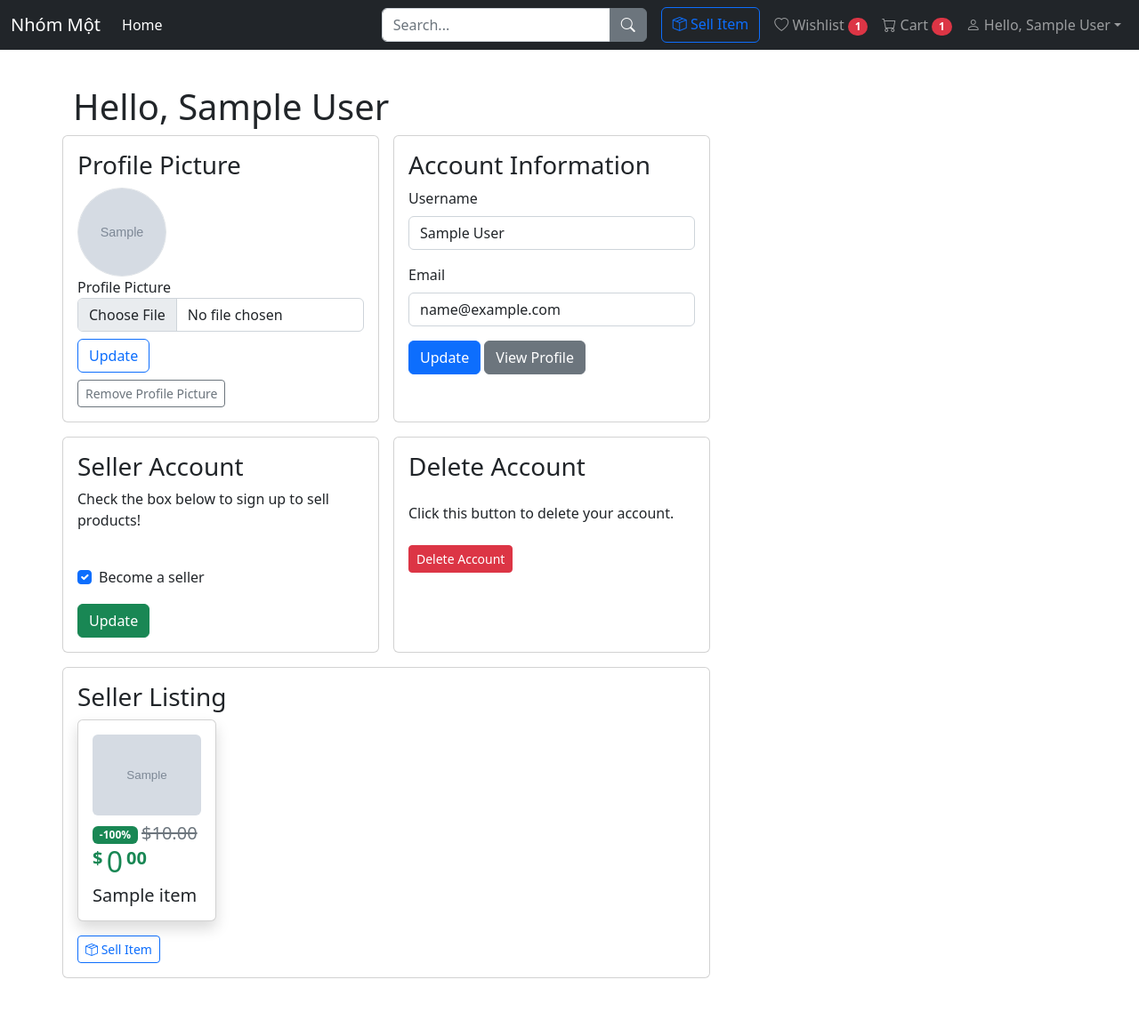
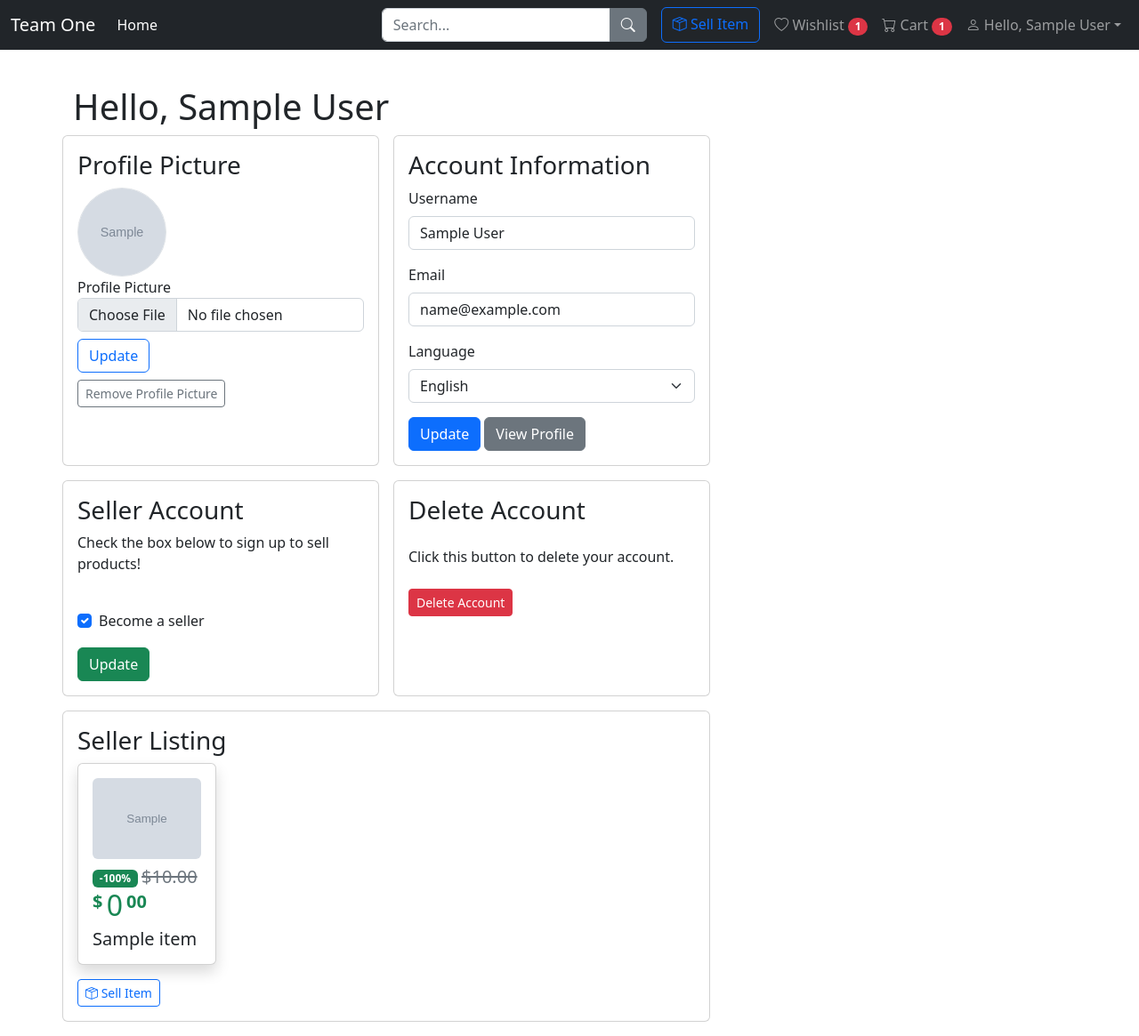
Before and after one commit to Jeff-SJSU/CMPE131-Project, a Flask app: page /account in a window 1280 px wide. Shown: the whole page at 89% size. Before the commit the page ends 1100 px from the top, so only its background shows below. Run offline with Flask 2, Linux system fonts and the light colour scheme; a user stored in the database is signed in; tables that the repository leaves empty hold one stand-in row (values such as "Sample post"); grey boxes marked "Sample" are stand-in pictures; some libraries are stand-ins or nearby versions.

Commit message:
Add language swtiching

```diff
--- a/app/__init__.py
+++ b/app/__init__.py
@@ -3,7 +3,7 @@ import configparser
 import os
 from flask import Flask, g
 from flask_sqlalchemy import SQLAlchemy
-from flask_login import LoginManager
+from flask_login import LoginManager, current_user
 
 config = ConfigParser()
 config.read('config.ini')
@@ -34,4 +34,7 @@ lang.read('lang.ini',encoding = "utf-8")
 
 @app.template_filter()
 def loc(key):
-    return lang.get('vi', key, fallback = key)
+    if current_user.is_anonymous:
+        return lang.get("en", key, fallback = key)
+    else:
+        return lang.get(current_user.lang, key, fallback = key)
--- a/app/forms.py
+++ b/app/forms.py
@@ -38,10 +38,12 @@ class AccountForm(FlaskForm):
     submit = SubmitField('Update')
     img = FileField('Profile Picture', validators=[FileAllowed(['jpg','png'])])
     role = BooleanField('Become a seller')
+    lang = StringField('Language',validators=[DataRequired()])
 
 class ListForm(FlaskForm):
     name = StringField('Name', validators=[DataRequired()])
 
+
 class ReviewForm(FlaskForm):
     rating = DecimalField('Rating', validators=[InputRequired(), NumberRange(min=0, max=5)])
     review = StringField('Review', validators=[DataRequired()])
--- a/app/models.py
+++ b/app/models.py
@@ -25,6 +25,7 @@ class User(UserMixin, db.Model):
     reviews = db.relationship('Review', backref='user', lazy=True)
     num_ratings = db.Column(db.Integer, default=0)
     rating = db.Column(db.Float, default=0.0)
+    lang = db.Column(db.String(5), default = "en")
 
     @staticmethod
     @logins.user_loader
--- a/app/routes.py
+++ b/app/routes.py
@@ -102,6 +102,8 @@ def account():
         valid_email = User.query.filter_by(email=form.email.data).first()
         itself_name = current_user.name == form.username.data
         itself_email = current_user.email == form.email.data
+        current_user.lang = form.lang.data
+
         if (valid_username is None or itself_name) and (valid_email is None or itself_email):
             current_user.name = form.username.data
             current_user.email = form.email.data
--- a/templates/account.html
+++ b/templates/account.html
@@ -32,6 +32,13 @@
             <div class="form-group mt-3">
                 {{ form.email.label(class_="form-label") }}
                 {{ form.email(size=32, class_="form-control", placeholder="Email Address") }}
+            </div>
+            <div class="form-group mt-3">
+                {{ form.lang.label(class_="form-label") }}
+                <select class="form-select" name = lang value="{{current_user.lang}}">
+                    <option value="en">English</option>
+                    <option value="vi">Tiếng Việt</option>
+                </select>
             </div>
             <div>
                 <button class="form-element-button btn btn-primary mt-3" type="submit">Update</button>
```
